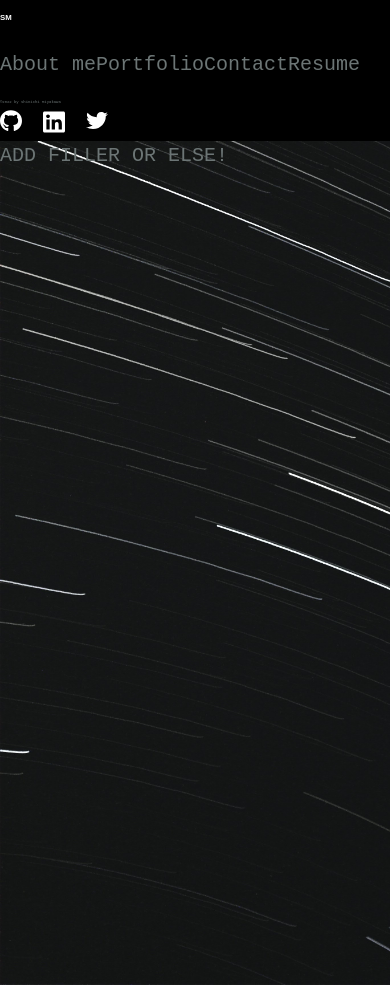
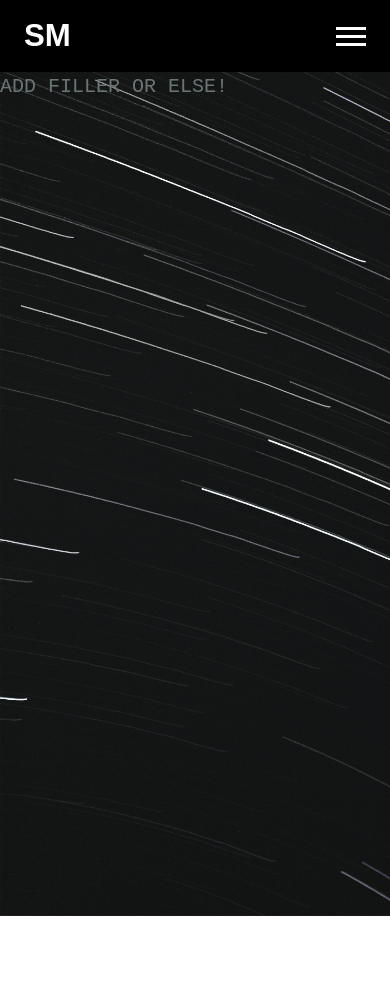
Before and after one commit to ShinichiM/portfolio-react, a React (Create React App) app: page / in a window 390 px wide. After the commit the page ends 916 px from the top, so only its background shows below. Built offline with nearby package versions, Linux system fonts and the light colour scheme; the HTML template or start-up script is replaced by a standard one.

Commit message:
mobile navigation added

```diff
--- a/src/components/Header/index.js
+++ b/src/components/Header/index.js
@@ -1,30 +1,96 @@
-import React from "react";
+import React, { useState } from "react";
 import { Footer } from "../Footer";
 import { Link } from "react-router-dom";
 
 export const Header = () => {
+  const [hamburger, setHamburger] = useState("inactive");
+
+  const mobileMenu = () => {
+    if (hamburger === "active") {
+      setHamburger("inactive");
+    } else {
+      setHamburger("active");
+    }
+  };
+
   return (
     <div className="header-container">
-                <nav className="header-sub-container">
+      <nav className="header-sub-container lg-screen">
         <div>
-                        <Link className="transition-a font-size-lg text-format" to='/' style={{color: '#FFFFFF'}}>SM</Link>
+          <Link
+            className="transition-a font-size-scale text-format"
+            to="/"
+            style={{ color: "#FFFFFF" }}
+          >
+            SM
+          </Link>
         </div>
-                    <ul className="header-list justify-space-between">
+        <ul className="header-list justify-space-between mobile">
           <li>
-                            <Link className="transition-a" to='/about-me'>About me </Link>
+            <Link className="transition-a" to="/about-me">
+              About me{" "}
+            </Link>
           </li>
           <li>
-                            <Link className="transition-a"to='/portfolio'>Portfolio</Link>
+            <Link className="transition-a" to="/portfolio">
+              Portfolio
+            </Link>
           </li>
           <li>
-                            <Link className="transition-a"to='/contact'>Contact</Link>
+            <Link className="transition-a" to="/contact">
+              Contact
+            </Link>
           </li>
           <li>
-                            <Link className="transition-a"to='/resume'>Resume</Link>
+            <Link className="transition-a" to="/resume">
+              Resume
+            </Link>
           </li>
         </ul>
         <Footer />
       </nav>
+{/* --------------------- mobile ----------------------  */}
+      <nav className="navbar mobile" >
+        <div>
+          <Link
+            className="transition-a font-size-scale text-format"
+            to="/"
+            style={{ color: "#FFFFFF" }}
+          >
+            SM
+          </Link>
         </div>
-    )
+        <div className={`hamburger ${hamburger}`} onClick={mobileMenu}>
+          <span className="bar"></span>
+          <span className="bar"></span>
+          <span className="bar"></span>
+        </div>
+        <ul
+          className={`sidebar-menu slide-${hamburger}`}
+          style={{ color: "#fff", marginRight: "auto", marginLeft: "auto" }}
+        >
+          <li>
+            <Link className="transition-a" to="/about-me">
+              About me{" "}
+            </Link>
+          </li>
+          <li>
+            <Link className="transition-a" to="/portfolio">
+              Portfolio
+            </Link>
+          </li>
+          <li>
+            <Link className="transition-a" to="/contact">
+              Contact
+            </Link>
+          </li>
+          <li>
+            <Link className="transition-a" to="/resume">
+              Resume
+            </Link>
+          </li>
+        </ul>
+      </nav>
+    </div>
+  );
 };
--- a/src/index.css
+++ b/src/index.css
@@ -907,6 +907,7 @@ ul {
   flex: 0 0 100%;
 }
 
+
 /* col-sm */
 @media screen and (max-width: 980px) {
   .header-container {
@@ -933,42 +934,121 @@ ul {
     justify-content: space-between;
     display: flex;
   }
+  .mobile {
+    display: none;
+  }
+  .font-size-scale {
+    font-size: 8vw;
   }
 
-/* col-md */
-/* @media screen and (min-width: 768px) {
+  .navbar {
+    display: flex;
+    justify-content: space-between;
+    align-items: center;
+    width: 100%;
+    padding: 1rem 1.5rem;
+}
 
-} */
+.bar {
+    display: block;
+    width: 30px;
+    height: 3px;
+    margin: 5px auto;
+    -webkit-transition: all 0.3s ease-in-out;
+    transition: all 0.3s ease-in-out;
+    background-color: #FFFFFF;
+}
 
-/* col-lg */
-/* @media screen and (min-width: 980px) {
+.nav-menu {
+    display: flex;
+    justify-content: space-between;
+    align-items: center;
+    display: none;
+}
 
-} */
+.nav-logo {
+    font-size: 2.1rem;
+    font-weight: 500;
+    color: #482ff7;
+}
+
+    .hamburger {
+        display: block;
+        cursor: pointer;
+    }
+
+    .hamburger.active .bar:nth-child(2) {
+        opacity: 0;
+    }
+    .hamburger.active .bar:nth-child(1) {
+        transform: translateY(8px) rotate(45deg);
+    }
+
+    .hamburger.active .bar:nth-child(3) {
+        transform: translateY(-8px) rotate(-45deg);
+    }
+
+    .sidebar-menu {
+      position: fixed;
+      top: 6rem;
+      right: 0;
+      width: 27%;
+      padding-left: 1%;
+      background: #370624;
+      box-sizing: border-box;
+      transition: 0.5s;
+    }
+
+    .sidebar-menu li {
+      margin-right: auto;
+      margin-left: auto;
+      list-style: none;
+      border-bottom: 1px solid rgba(255, 255, 255, 0.2);
+      color: #fff;
+    }
+
+    .sidebar-menu li a {
+      text-decoration: none;
+      font-style: italic;
+      font-size: 60%;
+      color: #fff;
+    }
+
+    .slide-active {
+      visible: hidden;
+    }
+
+    .slide-inactive {
+      visibile: visible;
+      right: -27%;
+    }
+     .hamburger > .active ~ .overlay {
+      visibility: visibile;
+      opacity: 0.4;
+    }
+    .lg-screen {
+      visibility: hidden;
+      display: none;
+    }
+}
 
 /* col-xl */
 @media screen and (min-width: 980px) {
   .header-container {
     padding-left: var(--spacing-five);
     width: 25%;
-  height: 100vh;
+    /* height: 100vh; */
     display: flex;
     flex-direction: column;
     justify-content: center;
     background-color: var(--background-one);
   }
+  .mobile {
+    display: none;
+  }
 }
 
 /* ---------------------------------------------------------------------------------------------------------------------------------------------- */
-/* .header-container {
-  padding-left: var(--spacing-five);
-  width: 25%;
-  height: 100vh;
-  display: flex;
-  flex-direction: column;
-  justify-content: center;
-  background-color: var(--background-one);
-} */
-
 .transition-a {
    transition: all 0.2s
 }
```
Lines whose indentation alone changed are shown as unchanged.
